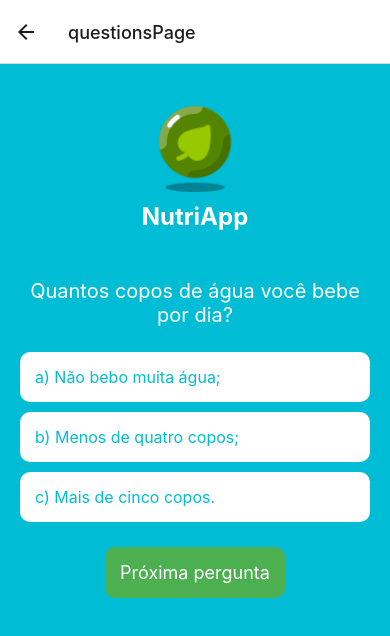
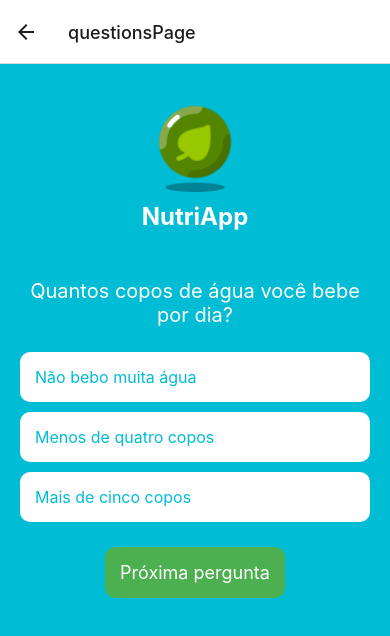
Before and after one commit to pmor4is/nutrition-app, a React Native app in the folder mobile/: screen /questionsPage in a window 390 px wide. Shown: the top 636 px of the page. Built offline with nearby package versions, Linux system fonts and the light colour scheme.

Commit message:
Refatoração, consumação de data, estilização de botão selecionado

```diff
--- a/mobile/src/components/AppButton.jsx
+++ b/mobile/src/components/AppButton.jsx
@@ -1,14 +1,14 @@
-import { View, Text, TouchableOpacity } from 'react-native'
+import { Text, TouchableOpacity } from 'react-native'
 import React from 'react'
 import styles from './styles/AppButtonStyle'
 
 export default function AppButton(props) {
-    const { navigation, route, buttonTitle } = props; // Recebe as props navigation e route
+    const { buttonTitle, onPress } = props; // Recebe as props navigation e route
 
     return (
         <TouchableOpacity
             style={styles.button}
-            onPress={() => navigation.navigate(route.name)}>
+            onPress={onPress}>
             <Text style={styles.buttonText}>{buttonTitle}</Text>
         </TouchableOpacity>
     )
--- /dev/null
+++ b/mobile/src/components/OptionBox.jsx
@@ -0,0 +1,26 @@
+import { View, Text, TouchableOpacity } from 'react-native';
+import React, { useContext } from 'react';
+
+import styles from './styles/OptionBoxStyle';
+
+import { QuestionsContext } from '../context/QuestionsContext';
+
+export default function OptionBox(props) {
+
+    const { optionTitle, onPress, isSelected } = props;
+
+    // const { data, setData } = useContext(QuestionsContext);
+
+    return (
+        <TouchableOpacity
+            style={[styles.option, isSelected ? styles.selected : null]}
+            onPress={onPress}
+        >
+            <Text
+                style={[styles.optionText, isSelected ? styles.selectedText : null]}
+            >
+                {optionTitle}
+            </Text>
+        </TouchableOpacity>
+    )
+}
--- /dev/null
+++ b/mobile/src/components/styles/OptionBoxStyle.jsx
@@ -0,0 +1,22 @@
+import { StyleSheet } from "react-native";
+
+const styles = StyleSheet.create({
+    option: {
+        backgroundColor: '#FFFFFF', // Branco
+        padding: 15,
+        marginVertical: 5,
+        borderRadius: 10,
+    },
+    optionText: {
+        fontSize: 16,
+        color: '#00BCD4', // Azul claro
+    },
+    selected: { // Estilo para a opção selecionada
+        backgroundColor: '#4CAF50', // Verde vibrante
+    },
+    selectedText: {
+        color: '#FFFFFF',
+    }
+})
+
+export default styles;
--- a/mobile/src/data/questions.jsx
+++ b/mobile/src/data/QuestionsData.jsx
@@ -1,4 +1,4 @@
-export const data = [
+export const QuestionsData = [
     {
         question: "Quantos copos de água você bebe por dia?",
         options: ["Não bebo muita água", "Menos de quatro copos", "Mais de cinco copos"],
--- a/mobile/src/screens/Homepage.jsx
+++ b/mobile/src/screens/Homepage.jsx
@@ -4,7 +4,6 @@ import {
   Text,
   View,
   Image,
-  TouchableOpacity,
 } from 'react-native';
 import AppButton from '../components/AppButton';
 import { useNavigation } from '@react-navigation/native';
@@ -36,8 +35,8 @@ export default function HomeScreen(props) {
 
       <AppButton
         navigation={navigation}
-        route={{ name: 'questionsPage' }}
         buttonTitle="Começar o quiz"
+        onPress={() => navigation.navigate("questionsPage")}
       />
     </View>
   );
--- a/mobile/src/screens/QuestionsPage.jsx
+++ b/mobile/src/screens/QuestionsPage.jsx
@@ -1,16 +1,37 @@
 import { useNavigation } from '@react-navigation/native';
-import React from 'react';
+import React, { useEffect, useState } from 'react';
 import {
     StyleSheet,
     Text,
     View,
     Image,
-    TouchableOpacity,
 } from 'react-native';
+
 import AppButton from '../components/AppButton';
+import { QuestionsData } from '../data/QuestionsData';
+import OptionBox from '../components/OptionBox';
 
 export default function QuestionScreen(props) {
     const navigation = useNavigation();
+
+    const [question, setQuestion] = useState([]);
+    const [index, setIndex] = useState(0);
+    const [selectedOption, setSelectedOption] = useState(null);
+
+    useEffect(() => {
+        setQuestion(QuestionsData)
+    }, [])
+
+    let currentQuestion = question[index];
+
+    const nextQuestion = () => {
+        if (index < question?.length - 1) {
+            setIndex((i) => i + 1);
+            setSelectedOption(null);
+        } else {
+            navigation.navigate("resultPage")
+        }
+    }
 
     return (
         <View style={styles.container}>
@@ -24,26 +45,32 @@ export default function QuestionScreen(props) {
 
             <View style={styles.content}>
                 <Text style={styles.question}>
-                    Quantos copos de água você bebe por dia?
+                    {currentQuestion?.question}
                 </Text>
 
                 <View style={styles.options}>
-                    <TouchableOpacity style={styles.option} onPress={() => { }}>
-                        <Text style={styles.optionText}>a) Não bebo muita água;</Text>
-                    </TouchableOpacity>
+                    <OptionBox
+                        optionTitle={currentQuestion?.options[0]}
+                        onPress={() => setSelectedOption(0)}
+                        isSelected={selectedOption === 0}
+                    />
+                    <OptionBox
+                        optionTitle={currentQuestion?.options[1]}
+                        onPress={() => setSelectedOption(1)}
+                        isSelected={selectedOption === 1}
 
-                    <TouchableOpacity style={styles.option} onPress={() => { }}>
-                        <Text style={styles.optionText}>b) Menos de quatro copos;</Text>
-                    </TouchableOpacity>
+                    />
 
-                    <TouchableOpacity style={styles.option} onPress={() => { }}>
-                        <Text style={styles.optionText}>c) Mais de cinco copos.</Text>
-                    </TouchableOpacity>
+                    <OptionBox
+                        optionTitle={currentQuestion?.options[2]}
+                        onPress={() => setSelectedOption(2)}
+                        isSelected={selectedOption === 2}
+                    />
                 </View>
                 <View>
                     <AppButton
                         navigation={navigation}
-                        route={{ name: 'resultPage' }}
+                        onPress={nextQuestion}
                         buttonTitle="Próxima pergunta"
                     />
                 </View>
@@ -89,25 +116,4 @@ const styles = StyleSheet.create({
     options: {
         width: '100%',
     },
-    option: {
-        backgroundColor: '#FFFFFF', // Branco
-        padding: 15,
-        marginVertical: 5,
-        borderRadius: 10,
-    },
-    optionText: {
-        fontSize: 16,
-        color: '#00BCD4', // Azul claro
-    },
-    button: {
-        backgroundColor: '#4CAF50', // Verde vibrante
-        padding: 15,
-        borderRadius: 10,
-        margin: 20,
-    },
-    buttonText: {
-        fontSize: 18,
-        color: '#FFFFFF', // Branco
-        textAlign: 'center',
-    },
 });
--- a/mobile/src/screens/ResultPage.jsx
+++ b/mobile/src/screens/ResultPage.jsx
@@ -5,7 +5,6 @@ import {
   Text,
   View,
   Image,
-  TouchableOpacity,
 } from 'react-native';
 import AppButton from '../components/AppButton';
 
@@ -43,8 +42,8 @@ export default function ResultScreen(props) {
 
         <AppButton
           navigation={navigation}
-          route={{ name: 'homePage' }}
           buttonTitle="Voltar ao início"
+          onPress={() => navigation.navigate("homePage")}
         />
       </View>
     </View>
@@ -106,15 +105,4 @@ const styles = StyleSheet.create({
     marginBottom: 20,
     color: '#FFFFFF', // Branco
   },
-  button: {
-    backgroundColor: '#4CAF50', // Verde vibrante
-    padding: 15,
-    borderRadius: 10,
-    margin: 20,
-  },
-  buttonText: {
-    fontSize: 18,
-    color: '#FFFFFF', // Branco
-    textAlign: 'center',
-  },
 });
```
